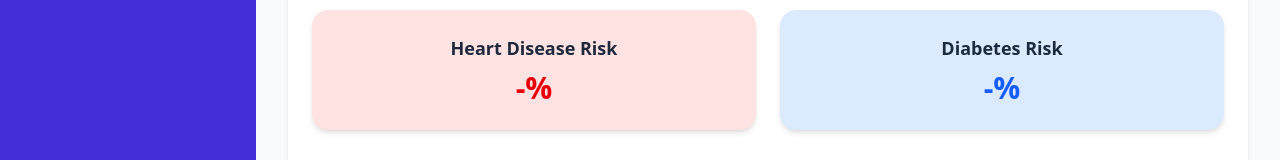
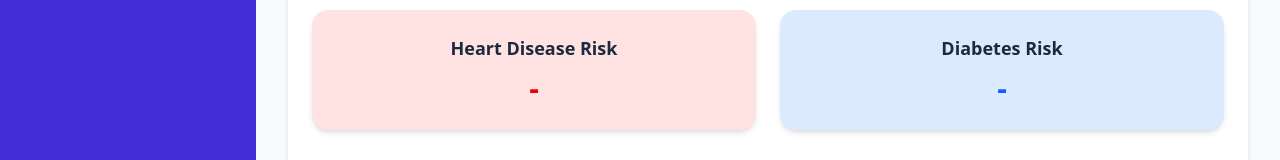
Before and after one commit to JC-prog/Thrive-Personalized-Health-Chatbot, a React (Vite) app in the folder frontend/: page / in a window 1280 px wide. Shown: the part 190-350 px from the top of the page. Built offline with nearby package versions, Linux system fonts and the light colour scheme.

Commit message:
fix: fix frontend percentage value

```diff
--- a/frontend/src/pages/DashboardPage.tsx
+++ b/frontend/src/pages/DashboardPage.tsx
@@ -137,7 +137,9 @@ const DashboardContent = () => {
           <div className="rounded-2xl p-6 bg-red-100 flex flex-col items-center justify-center shadow-md">
             <h3 className="text-lg font-semibold text-slate-800 mb-2">Heart Disease Risk</h3>
             <p className="text-3xl font-bold text-red-600">
-              {riskScores?.heart_risk.toFixed(2) ?? "-"}%
+              {riskScores?.heart_risk != null
+              ? (riskScores.heart_risk * 100).toFixed(2) + "%"
+              : "-"}
             </p>
           </div>
 
@@ -145,7 +147,9 @@ const DashboardContent = () => {
           <div className="rounded-2xl p-6 bg-blue-100 flex flex-col items-center justify-center shadow-md">
             <h3 className="text-lg font-semibold text-slate-800 mb-2">Diabetes Risk</h3>
             <p className="text-3xl font-bold text-blue-600">
-              {riskScores?.diabetes_risk.toFixed(2) ?? "-"}%
+            {riskScores?.diabetes_risk != null
+            ? (riskScores.diabetes_risk * 100).toFixed(2) + "%"
+            : "-"}
             </p>
           </div>
         </div>
```
